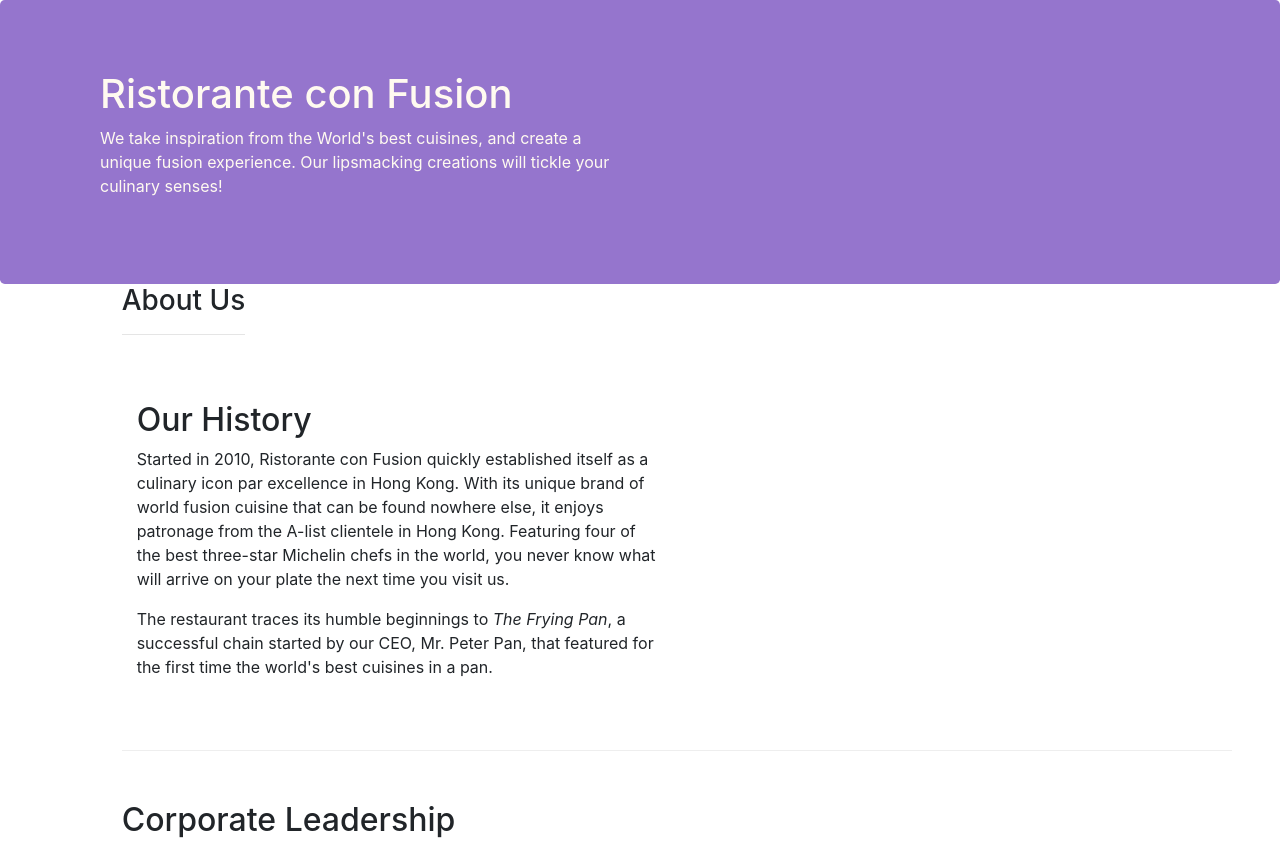
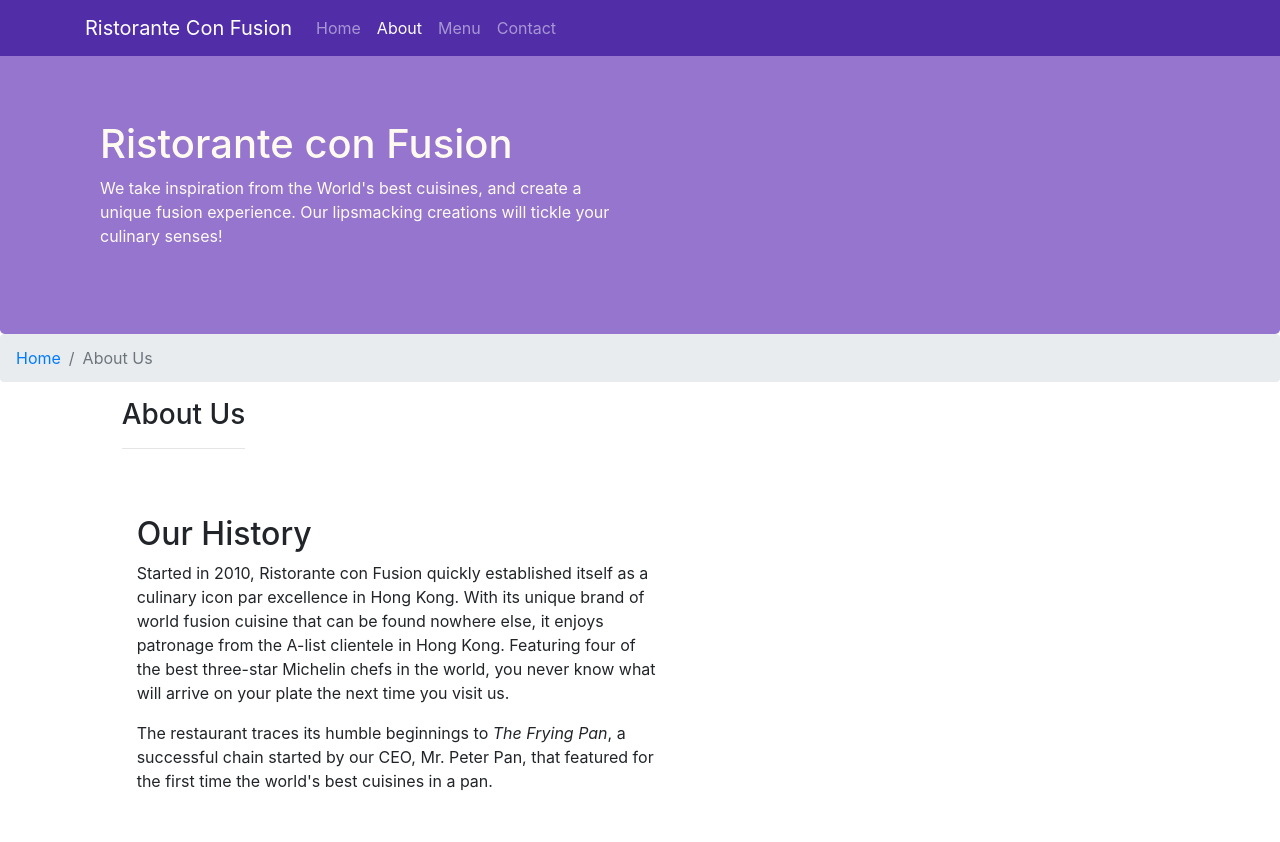
Before and after one commit to eshaansinghparihar/Front-End-Web-UI-Frameworks-and-Tools-Bootstrap-4, a website: page aboutus.html in a window 1280 px wide. Shown: the top 842 px of the page. Drawn offline with nearby package versions, Linux system fonts and the light colour scheme.

Commit message:
Breadcrumbs and Navbar

```diff
--- a/aboutus.html
+++ b/aboutus.html
@@ -15,7 +15,22 @@
 </head>
 
 <body>
-
+    <nav class="navbar navbar-dark navbar-expand-sm fixed-top">
+        <div class="container">
+            <button class="navbar-toggler" type="button" data-toggle="collapse" data-target="#Navbar">
+                <span class="navbar-toggler-icon"></span>
+            </button>
+            <div class="collapse navbar-collapse" id="Navbar">
+           <a class="navbar-brand" href="#">Ristorante Con Fusion</a>
+                <ul class="navbar-nav mr-auto">
+                    <li class="nav-item"><a class="nav-link" href="./index.html">Home</a></li>
+                    <li class="nav-item active"><a class="nav-link" href="./aboutus.html">About</a></li>
+                    <li class="nav-item"><a class="nav-link" href="#">Menu</a></li>
+                    <li class="nav-item"><a class="nav-link" href="#">Contact</a></li>
+                </ul>
+                </div>
+        </div>
+    </nav>
     <header class="jumbotron">
         <div class="container">
             <div class="row row-header">
@@ -28,7 +43,10 @@
             </div>
         </div>
     </header>
-
+    <ol class="col-12 breadcrumb">
+        <li class="breadcrumb-item"><a href="./index.html">Home</a></li>
+        <li class="breadcrumb-item active">About Us</li>
+    </ol>
     <div class="container offset-1">
         <div class="row row-header">
             <div >
@@ -70,8 +88,8 @@
                 <div class="col-4 offset-1 col-sm-2">
                     <h5>Links</h5>
                     <ul class="list-unstyled">
-                        <li><a href="#">Home</a></li>
-                        <li><a href="#">About</a></li>
+                        <li><a href="./index.html">Home</a></li>
+                        <li><a href="./aboutus.html">About</a></li>
                         <li><a href="#">Menu</a></li>
                         <li><a href="#">Contact</a></li>
                     </ul>
--- a/styles.css
+++ b/styles.css
@@ -1,3 +1,12 @@
+body{
+    padding:50px 0px 0px 0px;
+    z-index:0;
+}
+
+.navbar-dark {
+     background-color: #512DA8;
+}
+
 .row-header{
     margin:0px auto;
     padding:0px;
```
Also changed, not shown: index.html (+16 -0 lines).
